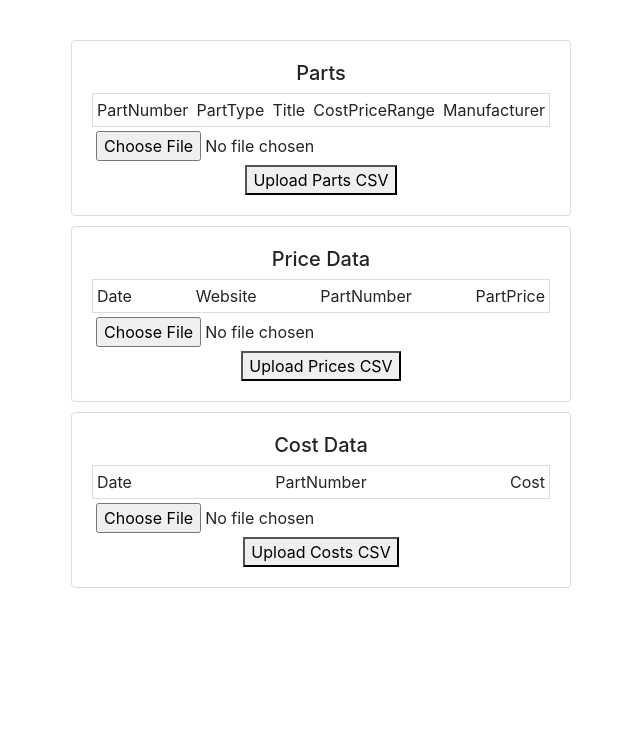
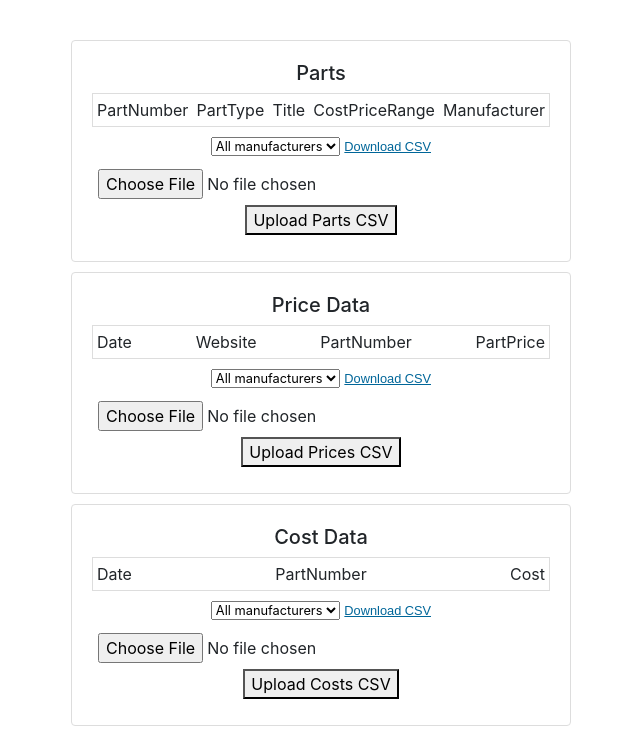
Before and after one commit to EchNet/oemcompanalysis, a Django app: template templates/upload.html in a window 1280 px wide. Shown: the part 46-800 px from the top of the page, without its empty margins (319-959 px from the left). Run offline with Django 3.2, Linux system fonts and the light colour scheme; the template is opened without the code that fills it, so the values that code supplies are empty; parts of the project's set-up code (start-up, migrations or seed data) failed here and were passed over; some libraries are stand-ins or nearby versions.

Commit message:
Add csv download functions (incomplete)

```diff
--- a/api/views.py
+++ b/api/views.py
@@ -1,12 +1,14 @@
 import logging
 
 from django.shortcuts import get_object_or_404
+from django.utils import dateformat
 from rest_framework import generics, views
 from rest_framework.response import Response
 
 from api import serializers as serializers
-from parts.models import (Manufacturer, Website, Part, UploadProgress)
+import parts.models as models
 from parts.tasks import run_parts_upload, run_prices_upload, run_costs_upload
+from utils.csv import render_to_response_as_csv
 
 logger = logging.getLogger(__name__)
 
@@ -15,14 +17,14 @@ class ManufacturerView(generics.ListAPIView):
   serializer_class = serializers.ManufacturerSerializer
 
   def get_queryset(self):
-    return Manufacturer.objects.all().order_by("name")
+    return models.Manufacturer.objects.all().order_by("name")
 
 
 class WebsiteView(generics.ListAPIView):
   serializer_class = serializers.WebsiteSerializer
 
   def get_queryset(self):
-    return Website.objects.all().order_by("domain_name")
+    return models.Website.objects.all().order_by("domain_name")
 
 
 class ManufacturerWebsiteView(generics.ListAPIView):
@@ -30,15 +32,16 @@ class ManufacturerWebsiteView(generics.ListAPIView):
 
   def get_queryset(self):
     manufacturer_id = self.kwargs.get("manufacturer_id")
-    manufacturer = get_object_or_404(Manufacturer.objects.all(), id=manufacturer_id)
-    return Website.objects.filter(manufacturers__id=manufacturer_id).order_by("domain_name")
+    manufacturer = get_object_or_404(models.Manufacturer.objects.all(), id=manufacturer_id)
+    return models.Website.objects.filter(
+        manufacturers__id=manufacturer_id).order_by("domain_name")
 
 
 class PartView(generics.ListAPIView):
   serializer_class = serializers.PartSerializer
 
   def get_queryset(self):
-    return Part.objects.all().order_by("part_number")
+    return models.Part.objects.all().order_by("part_number")
 
 
 class PartsView(views.APIView):
@@ -49,6 +52,25 @@ class PartsView(views.APIView):
     run_parts_upload.delay(up.id, string_data)
     return Response({"progress_id": up.id})
 
+  def get(self, request):
+    manufacturer_id = request.GET.get("manufacturer", "")
+    query = models.Part.objects.all()
+    if manufacturer_id:
+      query = query.filter(manufacturer_id=manufacturer_id)
+    csv_data = {
+        "headers": ("PartNumber", "PartType", "Title", "CostPriceRange", "Manufacturer"),
+        "rows": []
+    }
+    for part in query:
+      row = []
+      row.append(part.part_number)
+      row.append(part.part_type)
+      row.append(part.title)
+      row.append(part.cost_price_range)
+      row.append(part.manufacturer.name)
+      csv_data["rows"].append(row)
+    return render_to_response_as_csv(csv_data, filename='parts.csv')
+
 
 class PricesView(views.APIView):
   def post(self, request):
@@ -58,6 +80,21 @@ class PricesView(views.APIView):
     run_prices_upload.delay(up.id, string_data)
     return Response({"progress_id": up.id})
 
+  def get(self, request):
+    manufacturer_id = request.GET.get("manufacturer", "")
+    query = models.PartPrice.objects.all()
+    if manufacturer_id:
+      query = query.filter(part__manufacturer_id=manufacturer_id)
+    csv_data = {"headers": ("Date", "Website", "PartNumber", "PartPrice"), "rows": []}
+    for price in query:
+      row = []
+      row.append(dateformat.format(price.date, "Y-m-d"))
+      row.append(price.website.domain_name)
+      row.append(price.part.part_number)
+      row.append(price.price)
+      csv_data["rows"].append(row)
+    return render_to_response_as_csv(csv_data, filename='prices.csv')
+
 
 class CostsView(views.APIView):
   def post(self, request):
@@ -66,6 +103,20 @@ class CostsView(views.APIView):
     up = UploadProgress.objects.create(user=request.user)
     run_costs_upload.delay(up.id, string_data)
     return Response({"progress_id": up.id})
+
+  def get(self, request):
+    manufacturer_id = request.GET.get("manufacturer", "")
+    query = models.PartCostPoint.objects.all()
+    if manufacturer_id:
+      query = query.filter(part__manufacturer_id=manufacturer_id)
+    csv_data = {"headers": ("Date", "PartNumber", "Cost"), "rows": []}
+    for cost in query:
+      row = []
+      row.append(dateformat.format(cost.start_date, "Y-m-d"))
+      row.append(cost.part.part_number)
+      row.append(cost.cost)
+      csv_data["rows"].append(row)
+    return render_to_response_as_csv(csv_data, filename='costs.csv')
 
 
 class ProgressView(generics.ListAPIView):
--- a/requirements.txt
+++ b/requirements.txt
@@ -62,6 +62,7 @@ six==1.15.0
 sqlparse==0.4.1
 tablib==2.0.0
 tenacity==6.2.0
+unicodecsv==0.14.1
 uritemplate==3.0.1
 urllib3==1.25.11
 vine==5.0.0
--- a/templates/static_javascripts.html
+++ b/templates/static_javascripts.html
@@ -3,3 +3,36 @@
 <script type="text/javascript" src="https://ajax.googleapis.com/ajax/libs/jquery/3.2.1/jquery.min.js"></script>
 <script type="text/javascript" src="https://cdnjs.cloudflare.com/ajax/libs/toastr.js/latest/toastr.min.js"></script>
 <script type="text/javascript" src="https://cdnjs.cloudflare.com/ajax/libs/mustache.js/2.3.0/mustache.min.js"></script>
+
+<script type="text/javascript">
+  function getJwtToken() {
+    return $("config[name='jwt']").attr("value")
+  }
+
+  function getData(path) {
+    return $.ajax({
+      url: "/api/1.0/" + path,
+      type: "GET",
+      beforeSend: function(xhr) {
+        xhr.setRequestHeader("Accept", "application/json")
+        xhr.setRequestHeader("Authorization", "JWT " + getJwtToken())
+      }
+    })
+  }
+
+  function whenPageLoaded(callback) {
+    if (document.readyState != "loading") {
+      callback();
+    }
+    else if (document.addEventListener) {
+      document.addEventListener("DOMContentLoaded", callback);
+    }
+    else {
+      document.attachEvent("onreadystatechange", function() {
+        if (document.readyState == "complete") {
+          callback();
+        }
+      })
+    }
+  }
+</script>
--- a/templates/static_styles.html
+++ b/templates/static_styles.html
@@ -10,9 +10,6 @@
     list-style: none;
   }
   ul.errorlist li {
-    color: red;
-  }
-  .error {
     color: red;
   }
   header {
@@ -36,10 +33,56 @@
   header .welcome {
     color: #dd6;
   }
-  .upper {
-    text-transform: uppercase;
+  section {
+    margin: 6px;
   }
   select, option {
     font-size: 20px;
   }
+  div.card {
+    margin: 10px;
+    padding: 20px;
+    border: solid 1px #ddd;
+  }
+  .screen {
+    position: fixed;
+    top: 0;
+    left: 0;
+    background: rgba(169,169,169,0.5);
+    width: 100%;
+    height: 100%;
+    z-index: 10;
+  }
+  button.close {
+    position: absolute;
+    padding: 0 4px;
+    background: white;
+    color: black;
+    border: none;
+    font-Size: 16px;
+    font-Family: Arial;
+    height: 25px;
+    top: 6px;
+    right: 6px;
+    border-Radius: 4px;
+    border: solid 1px white;
+  }
+  input.link {
+    background: none!important;
+    border: none;
+    padding: 0!important;
+    font-family: arial, sans-serif;
+    color: #069;
+    text-decoration: underline;
+    cursor: pointer;
+  }
+  .error {
+    color: #c00;
+  }
+  .upper {
+    text-transform: uppercase;
+  }
+  .title {
+    text-transform: capitalize;
+  }
 </style>
--- a/templates/upload.html
+++ b/templates/upload.html
@@ -84,14 +49,24 @@
         <div>CostPriceRange</div>
         <div>Manufacturer</div>
       </div>
-        <div style="margin: 4px;">
+      <section>
+        <form class="download" name="parts">
+          <select class="dynamic small" name="manufacturer">
+            <option value="">All manufacturers</option>
+          </select>
+          <input class="link small" type="submit" value="Download CSV"></input>
+        </form>
+      </section>
+      <form class="upload" name="parts">
+        <section>
           <input type="file" name="file" accept="text/csv" required="required"></input>
-        </div>
-        <div><button type="submit">Upload Parts CSV</button></div>
+        </section>
+        <section>
+          <button type="submit">Upload Parts CSV</button>
+        </section>
       </form>
     </div>
     <div class="card">
-      <form name="prices">
       <h3>Price Data</h3>
       <div class="innerbox">
         <div>Date</div>
@@ -99,24 +74,45 @@
         <div>PartNumber</div>
         <div>PartPrice</div>
       </div>
-        <div style="margin: 4px;">
+      <section>
+        <form class="download" name="prices">
+          <select class="dynamic small" name="manufacturer">
+            <option value="">All manufacturers</option>
+          </select>
+          <input class="link small" type="submit" value="Download CSV"></input>
+        </form>
+      </section>
+      <form class="upload" name="prices">
+        <section>
           <input type="file" name="file" accept="text/csv" required="required"></input>
-        </div>
-        <div><button type="submit">Upload Prices CSV</button></div>
+        </section>
+        <section>
+          <button type="submit">Upload Prices CSV</button>
+        </section>
       </form>
     </div>
     <div class="card">
-      <form name="costs">
       <h3>Cost Data</h3>
       <div class="innerbox">
         <div>Date</div>
         <div>PartNumber</div>
         <div>Cost</div>
       </div>
-        <div style="margin: 4px;">
+      <section>
+        <form class="download" name="costs">
+          <select class="dynamic small" name="manufacturer">
+            <option value="">All manufacturers</option>
+          </select>
+          <input class="link small" type="submit" value="Download CSV"></input>
+        </form>
+      </section>
+      <form class="upload" name="costs">
+        <section>
           <input type="file" name="file" accept="text/csv" required="required"></input>
-        </div>
-        <div><button type="submit">Upload Costs CSV</button></div>
+        </section>
+        <section>
+          <button type="submit">Upload Costs CSV</button>
+        </section>
       </form>
     </div>
   </div>
@@ -136,26 +132,6 @@
 {% block load-last %}
 <script type="text/javascript">
 (function() {
-
-  function getJwtToken() {
-    return $("config[name='jwt']").attr("value")
-  }
-
-  function whenPageLoaded(callback) {
-    if (document.readyState != "loading") {
-      callback();
-    }
-    else if (document.addEventListener) {
-      document.addEventListener("DOMContentLoaded", callback);
-    }
-    else {
-      document.attachEvent("onreadystatechange", function() {
-        if (document.readyState == "complete") {
-          callback();
-        }
-      })
-    }
-  }
 
   function postFile(file, itemType) {
     var url = "/api/1.0/" + itemType;
@@ -215,8 +191,8 @@
     })
   }
 
-  whenPageLoaded(function() {
-    $("form").on("submit", function(event) {
+  function activateUploadForms() {
+    $("form.upload").on("submit", function(event) {
       event.preventDefault()
 
       var $form = $(this)
@@ -231,6 +207,19 @@
       updateProgressBoxText({ itemLabel: itemType, error: "", status: "starting" }, true)
       $(".screen").show()
     })
+  }
+
+  function activateDownloadForms() {
+    $("form.download").on("submit", function(event) {
+      event.preventDefault()
+      getData(this.getAttribute("name") + "?manufacturer=" + this.manufacturer.value)
+        .done(function(data) {
+          console.log(data);
+        })
+    })
+  }
+
+  function activateCloseButton() {
     $("button.close")
       .on("click", function() {
         $(".screen").hide()
@@ -241,6 +230,23 @@
       .on("mouseleave", function() {
         this.style.borderColor = "white";
       })
+  }
+
+  function populateManufacturerOptions() {
+    const TEMPLATE = "<option value='{% templatetag openvariable %} id {% templatetag closevariable %}'>{% templatetag openvariable %} name {% templatetag closevariable %}</option>";
+    getData("manufacturer").done(function(data) {
+      select = $("select[name='manufacturer']")
+      for (var i = 0; i < data.length; ++i) {
+        select.append($(Mustache.render(TEMPLATE, data[i])))
+      }
+    })
+  }
+
+  whenPageLoaded(function() {
+    activateUploadForms()
+    activateDownloadForms()
+    activateCloseButton()
+    populateManufacturerOptions()
   })
 })();
 </script>
```
Also changed, not shown: other parts of templates/upload.html (+0 -35 lines), templates/home.html (+2 -35 lines), utils/csv.py (added, +20 -0 lines), 1 other file. Lines whose indentation alone changed are shown as unchanged.
